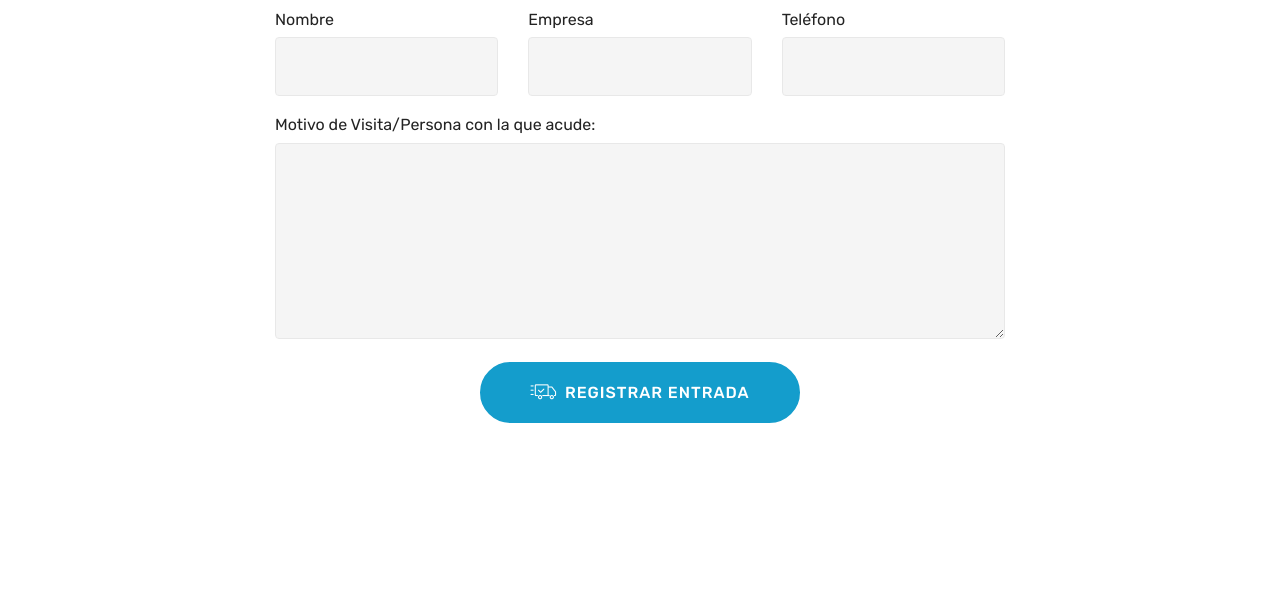
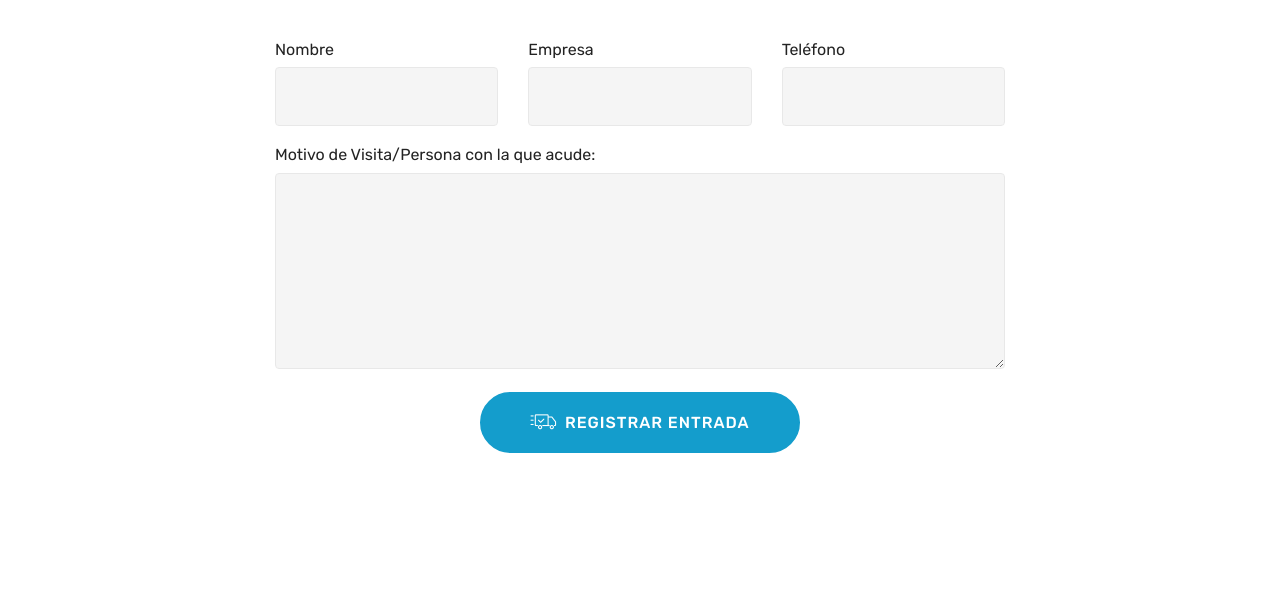
Before and after one commit to grupoeli/controlvisitantes, a plain HTML site: page index.html in a window 1280 px wide. Shown: the part 197-800 px from the top of the page. Drawn offline with Linux system fonts and the light colour scheme; files whose address does not match are found by name.

Commit message:
create github pages

```diff
--- a/assets/mobirise/css/mbr-additional.css
+++ b/assets/mobirise/css/mbr-additional.css
@@ -1774,8 +1774,8 @@ body {
   color: #767676 !important;
 }
 .cid-r5w05hFvtQ {
-  padding-top: 90px;
-  padding-bottom: 90px;
+  padding-top: 120px;
+  padding-bottom: 75px;
   background-color: #ffffff;
 }
 .cid-r5w05hFvtQ .title {
--- a/index.html
+++ b/index.html
@@ -53,7 +53,7 @@
     </nav>
 </section>
 
-<section class="engine"><a href="https://mobirise.info/x">css templates</a></section><section class="mbr-section form1 cid-r5w05hFvtQ" id="form1-v">
+<section class="engine"><a href="https://mobirise.info/l">free web templates</a></section><section class="mbr-section form1 cid-r5w05hFvtQ" id="form1-v">
 
 
 
@@ -72,7 +72,7 @@
             <div class="media-container-column col-lg-8" data-form-type="formoid">
                     <div data-form-alert="" hidden="">Visitante nuevo Registrando Entrada</div>
 
-                    <form class="mbr-form" action="https://mobirise.com/" method="post" data-form-title="Mobirise Form"><input type="hidden" name="email" data-form-email="true" value="UmD67nDFXZnvBZmau0E0GhQB4Mjz5YFTcnyYMd8BEy8fq38Y2ug01BcGP/26ki/YR1c4yxEgk/0gm2oEiCvJOpdzFwcMijrG0s8j3vengbaPrJldq75HwTPc5jfsRzOZ">
+                    <form class="mbr-form" action="https://mobirise.com/" method="post" data-form-title="Mobirise Form"><input type="hidden" name="email" data-form-email="true" value="6XsrVpQvFDYFkNranGX0F+6aF3XWGDsJYnYei35THBE4XCPkrKiwpjheT+Ycu9ABninLNXo25NqBunniU1ICkcIrYrfza+Eph+W03Y23BDzIcw+CpYK8Y4Al9DdlKREs">
                         <div class="row row-sm-offset">
                             <div class="col-md-4 multi-horizontal" data-for="name">
                                 <div class="form-group">
```
Also changed, not shown: 1 other file.
